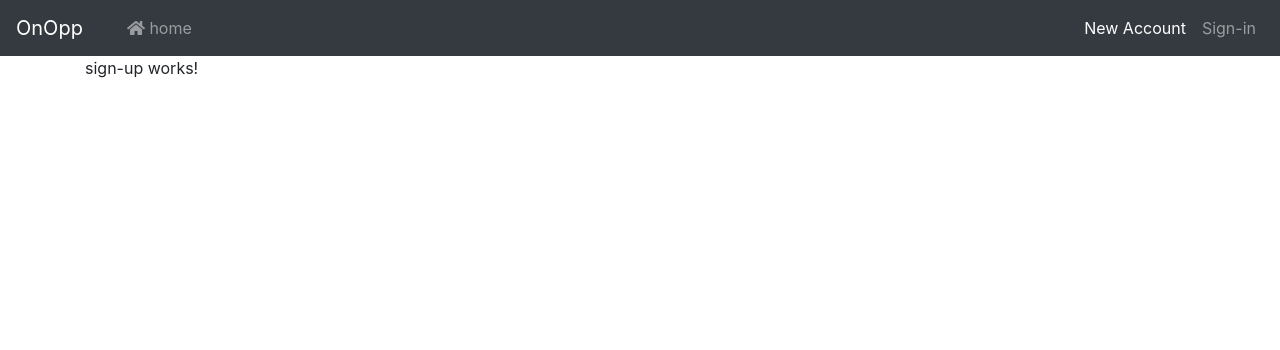
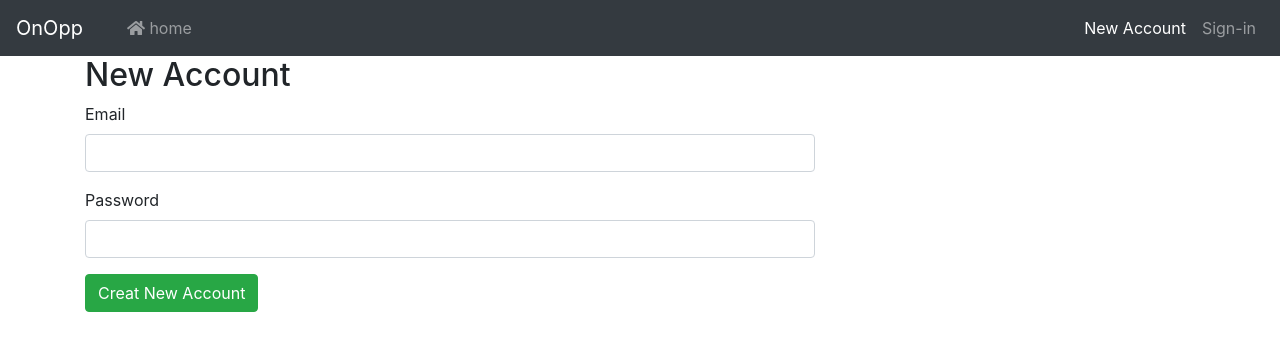
Before and after one commit to Ahmed-Galadi/share-your-opinion-app, an Angular app: page /auth/signup in a window 1280 px wide. Shown: the top 350 px of the page. Built offline with nearby package versions, Linux system fonts and the light colour scheme; no server answers.

Commit message:
new Account working very good

```diff
--- a/src/app/component/auth/sign-in/sign-in.component.html
+++ b/src/app/component/auth/sign-in/sign-in.component.html
@@ -10,7 +10,7 @@
         <label for="password">Password</label>
         <input type="password" id='password' class="form-control" formControlName='password'>
       </div>
-      <button type='submit' class="btn btn-primary" (click)='onSubmit()' [disabled]='signInForm.invalid'>Save</button>
+      <button type='submit' class="btn btn-primary" (click)='onSubmit()' [disabled]='signInForm.invalid'>Log-In</button>
       <p class="text-danger">{{ errorMessage }}</p>
     </form>
   </div>
--- a/src/app/component/auth/sign-up/sign-up.component.html
+++ b/src/app/component/auth/sign-up/sign-up.component.html
@@ -1 +1,17 @@
-<p>sign-up works!</p>
+<div class="row">
+  <div class="col-sm-8 col-sm-offset-2">
+    <h2>New Account</h2>
+    <form [formGroup]='signUpForm'>
+      <div class="form-group">
+        <label for="email">Email</label>
+        <input type="text" id="email" class="form-control" formControlName='email' >
+      </div>
+      <div class="form-group">
+        <label for="password">Password</label>
+        <input type="password" id="password" class="form-control" formControlName='password'>
+      </div>
+      <button type="submit" (click)='onSubmit()' class="btn btn-success">Creat New Account</button>
+      <p class='danger'>{{ errorMessage }}</p>
+    </form>
+  </div>
+</div>
```
